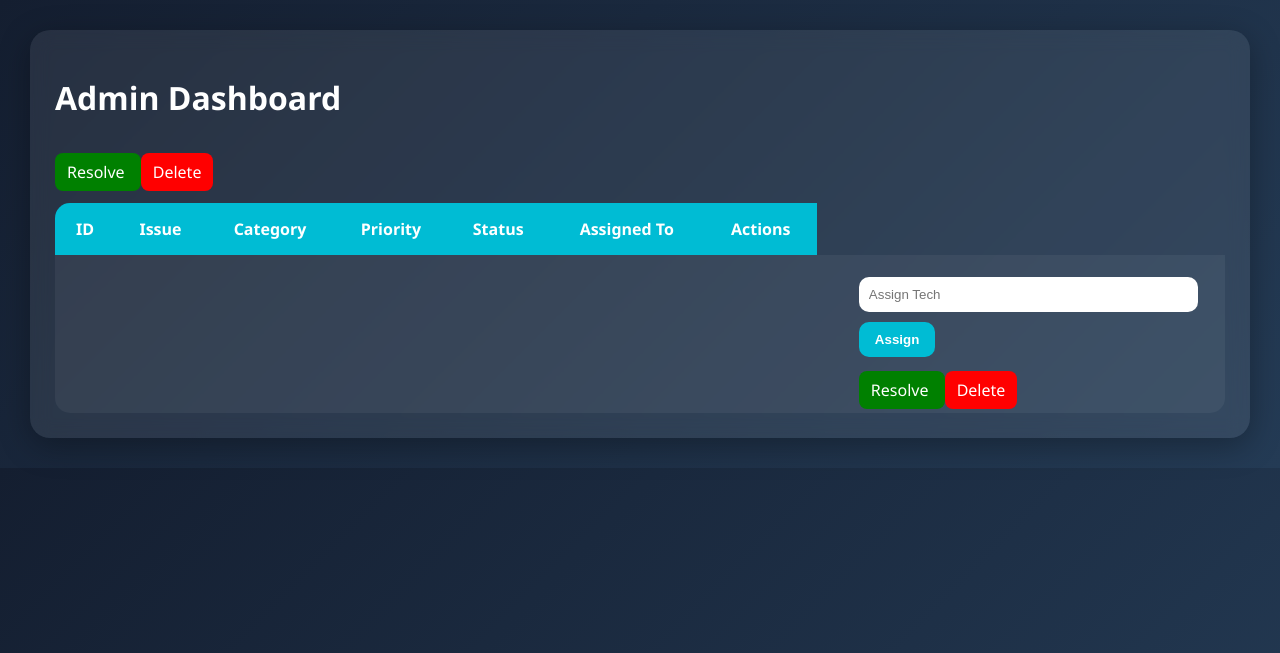
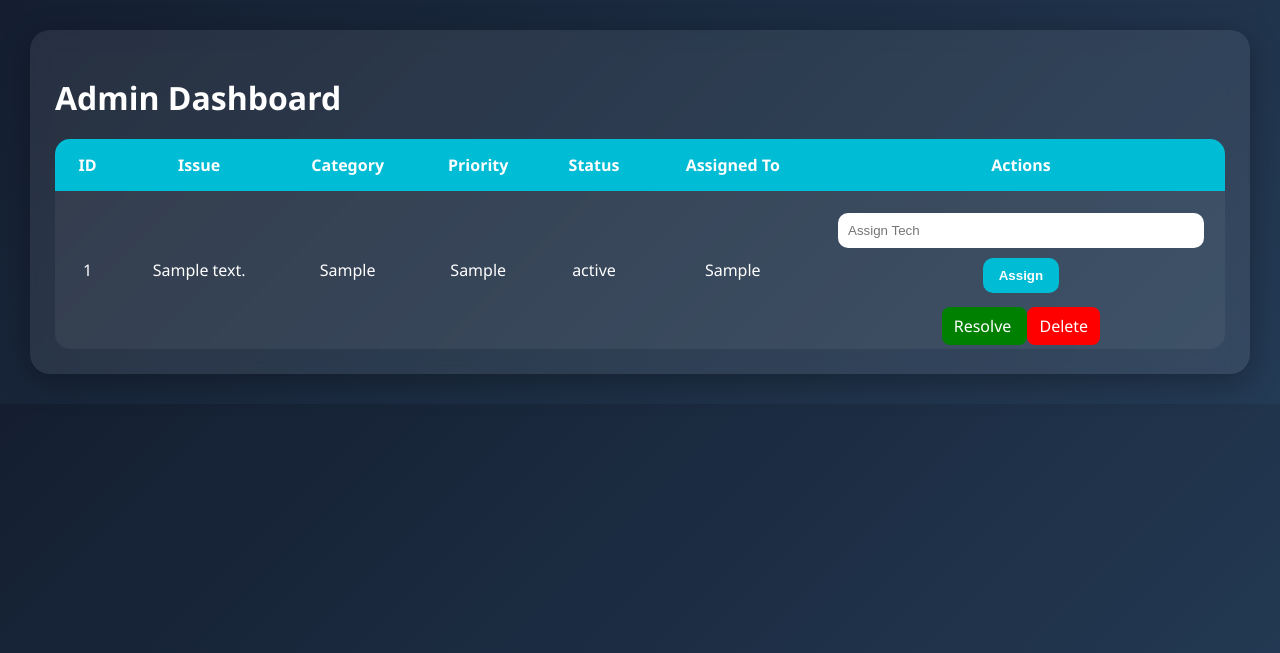
Before and after one commit to danielbendurthi06-ctrl/smartdesk-ai-helpdesk, a Flask app: page /admin in a window 1280 px wide. Shown: the top 653 px of the page. Run offline with Flask 3, Linux system fonts and the light colour scheme; a user stored in the database is signed in; tables that the repository leaves empty hold one stand-in row (values such as "Sample post"); parts of the project's set-up code (start-up, migrations or seed data) failed here and were passed over.

Commit message:
Fixed admin dashboard completely

```diff
--- a/templates/admin.html
+++ b/templates/admin.html
@@ -48,9 +48,11 @@ color:white;
 td{
 padding:12px;
 background:rgba(255,255,255,0.05);
+text-align:center;
+color:white;
 }
 
-input, textarea{
+input{
 padding:10px;
 border:none;
 border-radius:10px;
@@ -117,21 +119,22 @@ background:red;
 
 <tr>
 
-<td>{{ticket[0]}}</td>
-<td>{{ticket[1]}}</td>
-<td>{{ticket[2]}}</td>
-<td>{{ticket[3]}}</td>
-<td>{{ticket[4]}}</td>
-<td>{{ticket[5]}}</td>
+<td>{{ticket.id}}</td>
 
-<td>
+<td>{{ticket.issue_text}}</td>
 
-<td>
+<td>{{ticket.category}}</td>
+
+<td>{{ticket.priority}}</td>
+
+<td>{{ticket.status}}</td>
+
+<td>{{ticket.assigned_to}}</td>
 
 <td>
 
 <form
-action="/assign/{{ticket[0]}}"
+action="/assign/{{ticket.id}}"
 method="POST">
 
 <input
@@ -149,34 +152,16 @@ Assign
 <br>
 
 <a
-href="/resolve/{{ticket[0]}}"
+href="/resolve/{{ticket.id}}"
 class="resolve">
 Resolve
 </a>
 
 <a
-href="/delete_ticket/{{ticket[0]}}"
+href="/delete_ticket/{{ticket.id}}"
 class="delete">
 Delete
 </a>
-
-</td>
-
-<br>
-
-<a
-href="/resolve/{{ticket[0]}}"
-class="resolve">
-Resolve
-</a>
-
-<a
-href="/delete_ticket/{{ticket[0]}}"
-class="delete">
-Delete
-</a>
-
-</td>
 
 </td>
 
```
